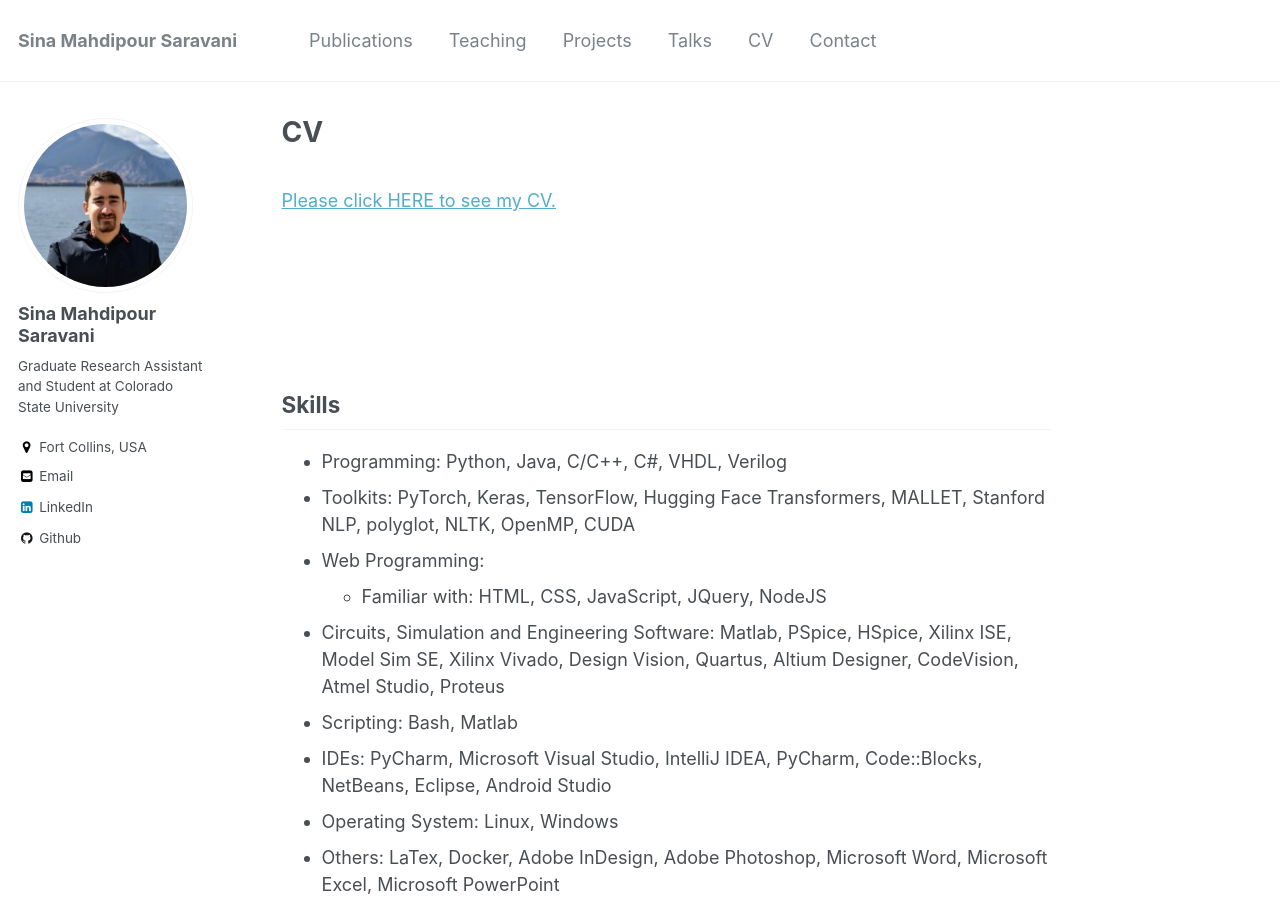
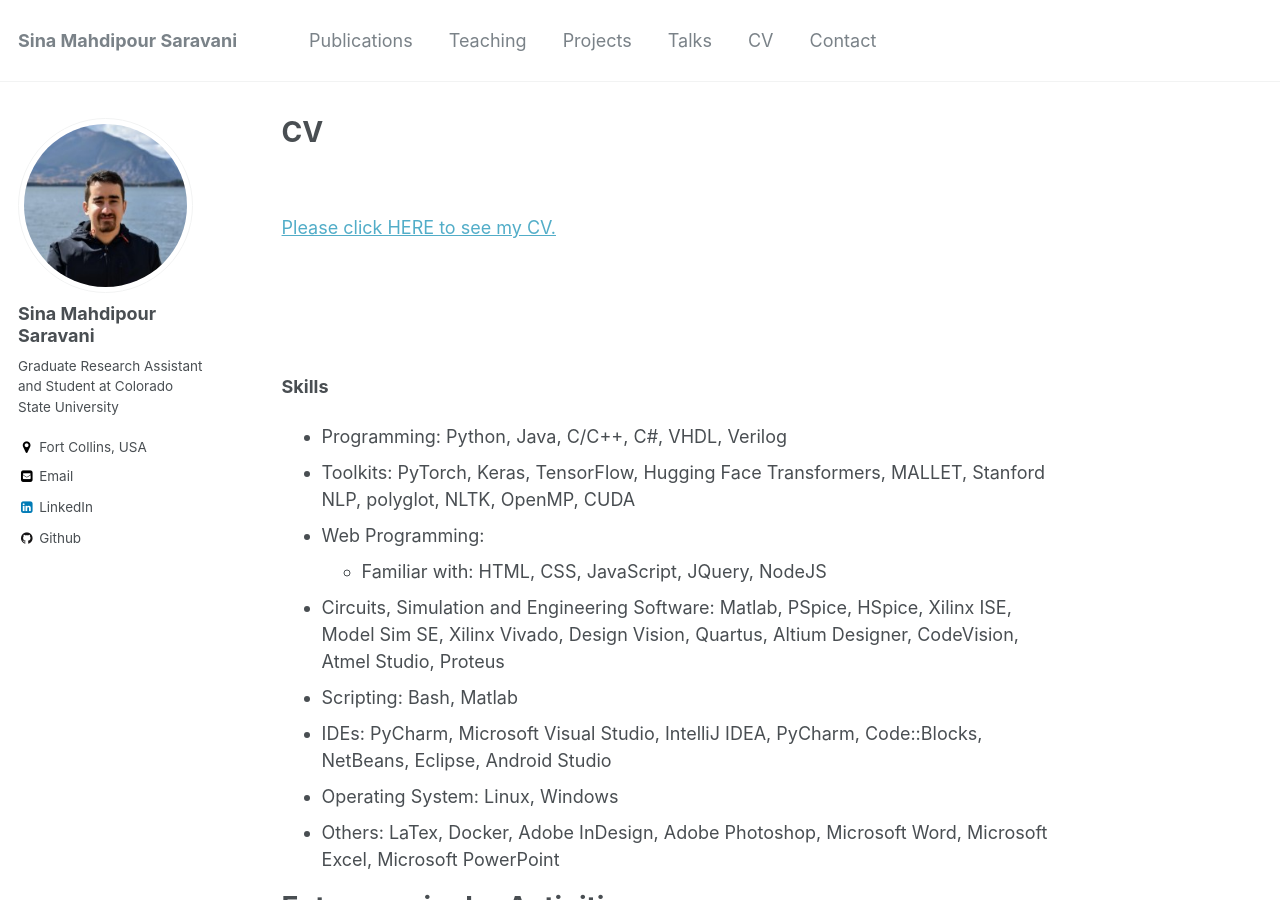
Before and after one commit to sinamps/sinamps.github.io, a Jekyll site: the page built from _pages/cv.md, in a window 1280 px wide and 900 px high. Built offline with Jekyll 4.4.1, drawn with Linux system fonts in a browser that asks for light colours.

Commit message:
Update cv.md

```diff
--- a/_pages/cv.md
+++ b/_pages/cv.md
@@ -10,13 +10,14 @@ redirect_from:
 {% include base_path %}
 
 <br>
+<br>
 [Please click HERE to see my CV.](https://sinamps.github.io/files/CV_Sina_Mahdipour_Saravani.pdf)
 
 <br>
 <br>
 <br>
 <br>
-## Skills
+**Skills**
 * Programming: Python, Java, C/C++, C#, VHDL, Verilog
 * Toolkits: PyTorch, Keras, TensorFlow, Hugging Face Transformers, MALLET, Stanford NLP, polyglot, NLTK, OpenMP, CUDA
 * Web Programming:
```
